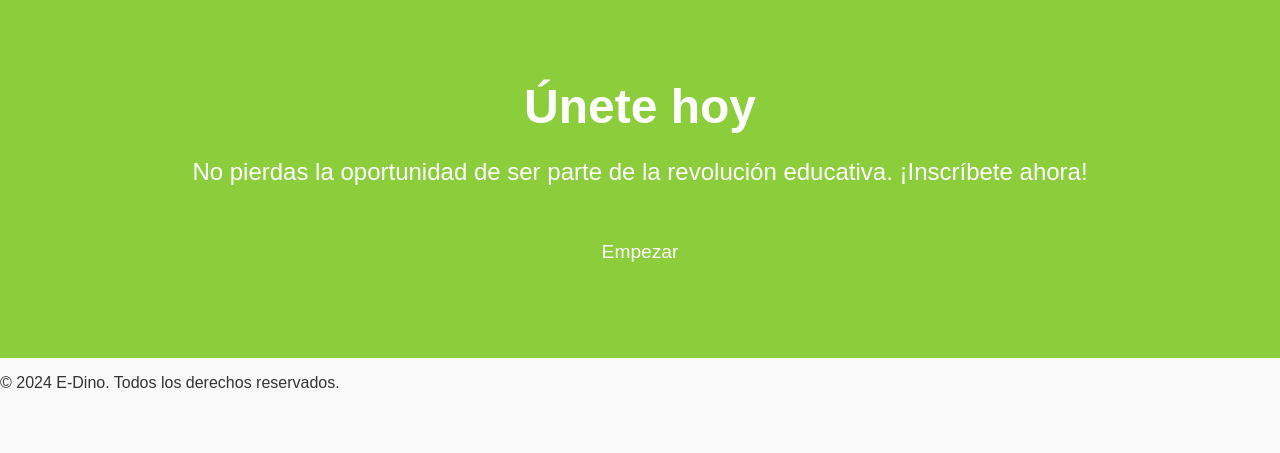
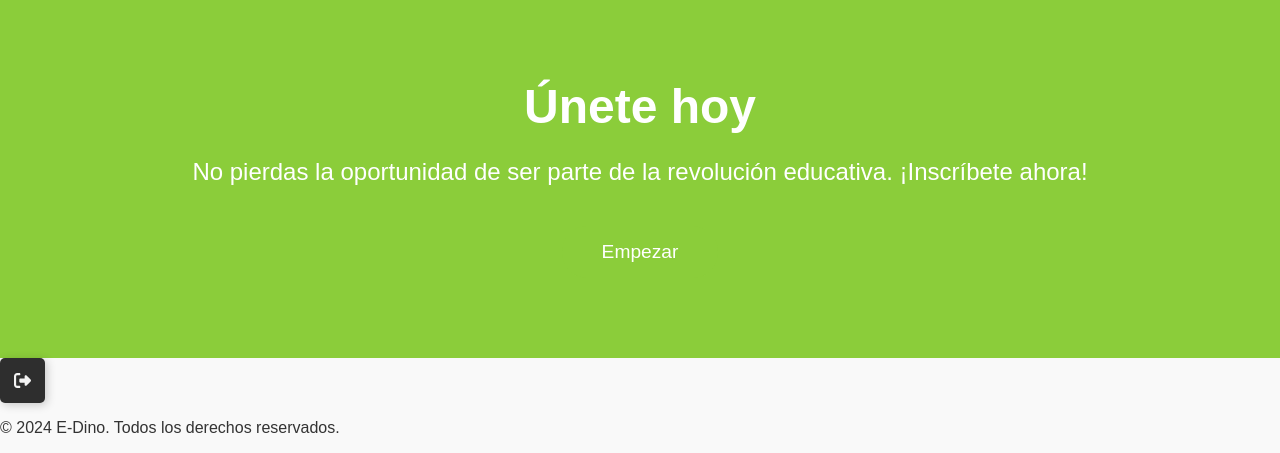
Before and after one commit to JulioDiaz131xd/e-dino_host, a PHP site: page / in a window 1280 px wide. Shown: the part 2077-2530 px from the top of the page. Before the commit the page ends 2465 px from the top, so only its background shows below. Run offline with PHP 8.4, Linux system fonts and the light colour scheme; the visitor is signed in with stand-in values (Sample User, id 1); some libraries are stand-ins or nearby versions.

Commit message:
Update index.php

```diff
--- a/index.php
+++ b/index.php
@@ -35,7 +35,6 @@ session_start();
                                 <div class="sign"><svg viewBox="0 0 512 512">
                                         <path d="M377.9 105.9L500.7 228.7c7.2 7.2 11.3 17.1 11.3 27.3s-4.1 20.1-11.3 27.3L377.9 406.1c-6.4 6.4-15 9.9-24 9.9c-18.7 0-33.9-15.2-33.9-33.9l0-62.1-128 0c-17.7 0-32-14.3-32-32l0-64c0-17.7 14.3-32 32-32l128 0 0-62.1c0-18.7 15.2-33.9 33.9-33.9c9 0 17.6 3.6 24 9.9zM160 96L96 96c-17.7 0-32 14.3-32 32l0 256c0 17.7 14.3 32 32 32l64 0c17.7 0 32 14.3 32 32s-14.3 32-32 32l-64 0c-53 0-96-43-96-96L0 128C0 75 43 32 96 32l64 0c17.7 0 32 14.3 32 32s-14.3 32-32 32z"></path>
                                     </svg></div>
-
                                 <div class="text">Logout</div>
                             </button>
                         </form>
@@ -103,7 +102,12 @@ session_start();
             <p>No pierdas la oportunidad de ser parte de la revolución educativa. ¡Inscríbete ahora!</p>
             <button onclick="window.location.href='./public/register.php'">Empezar</button>
         </section>
-
+        <button class="Btn">
+                                <div class="sign"><svg viewBox="0 0 512 512">
+                                        <path d="M377.9 105.9L500.7 228.7c7.2 7.2 11.3 17.1 11.3 27.3s-4.1 20.1-11.3 27.3L377.9 406.1c-6.4 6.4-15 9.9-24 9.9c-18.7 0-33.9-15.2-33.9-33.9l0-62.1-128 0c-17.7 0-32-14.3-32-32l0-64c0-17.7 14.3-32 32-32l128 0 0-62.1c0-18.7 15.2-33.9 33.9-33.9c9 0 17.6 3.6 24 9.9zM160 96L96 96c-17.7 0-32 14.3-32 32l0 256c0 17.7 14.3 32 32 32l64 0c17.7 0 32 14.3 32 32s-14.3 32-32 32l-64 0c-53 0-96-43-96-96L0 128C0 75 43 32 96 32l64 0c17.7 0 32 14.3 32 32s-14.3 32-32 32z"></path>
+                                    </svg></div>
+                                <div class="text">Logout</div>
+                            </button>
     </main>
 
     <?php include './includes/footer.php'; ?>
```
